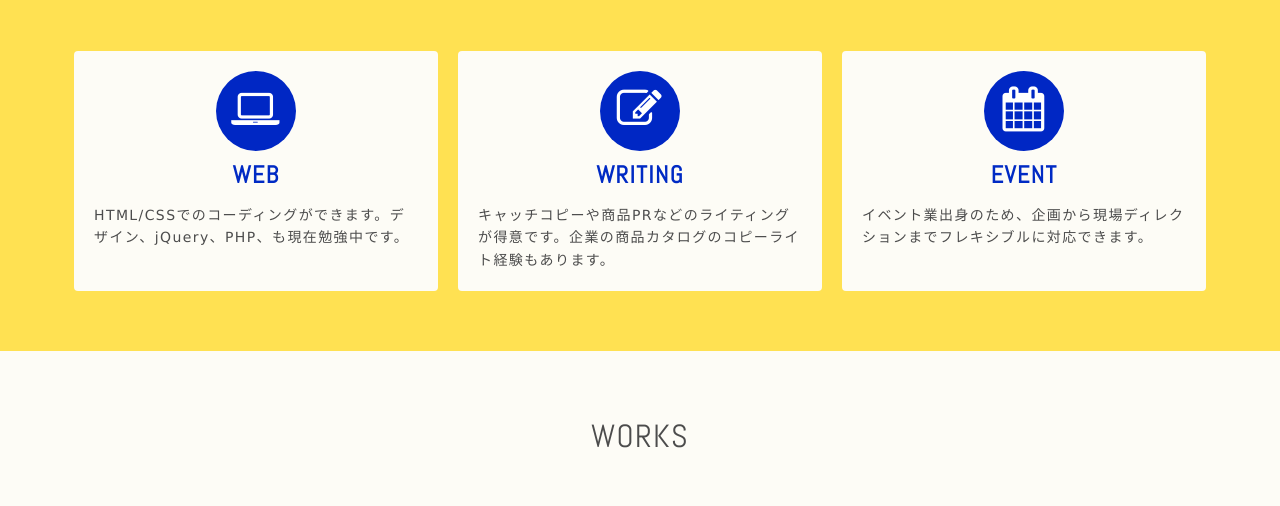
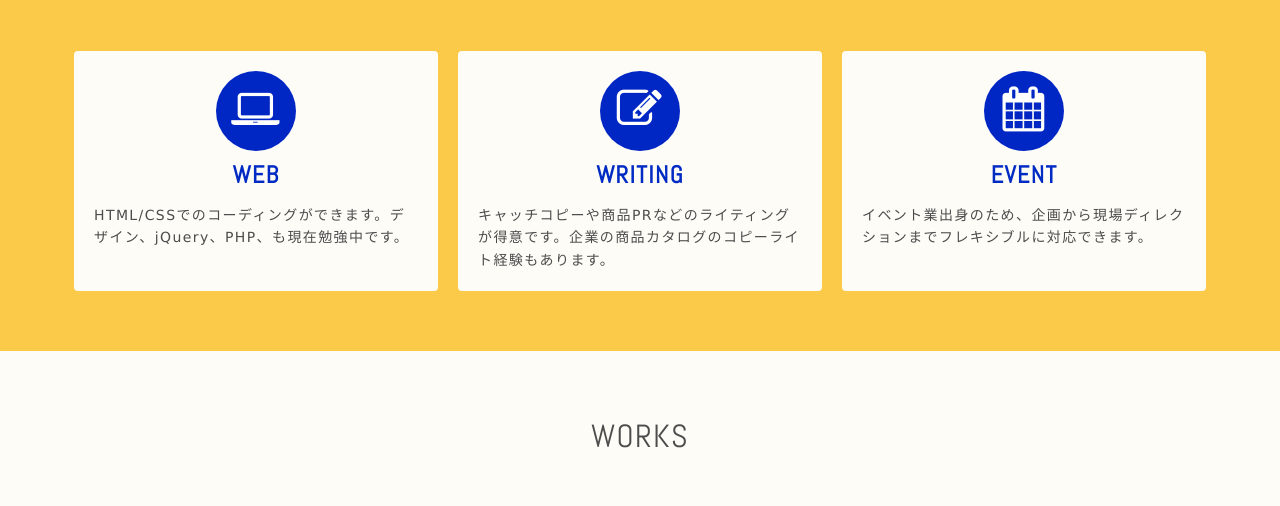
Before and after one commit to yukarikasai/yukari, a plain HTML site: page index.html in a window 1280 px wide. Shown: the part 683-1189 px from the top of the page. Drawn offline with nearby package versions, Linux system fonts and the light colour scheme.

Commit message:
skill-color-change

```diff
--- a/css/style.css
+++ b/css/style.css
@@ -145,7 +145,7 @@ section h2
 
 #skills
 {
-    background-color: #ffe152;
+    background-color: #fbca48;
 }
 #skills .container
 {
```
